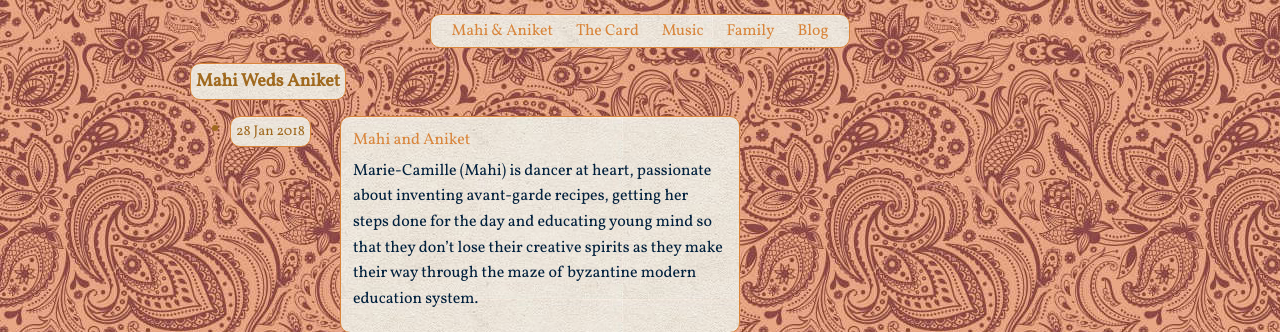
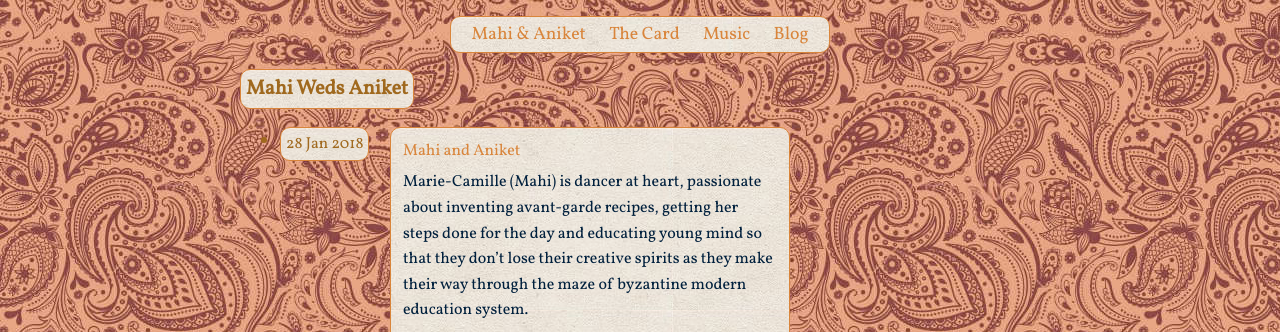
Before and after one commit to mahiwedsaniket/mahiwedsaniket.github.io, a Jekyll site: the page built from index.html, in a window 1280 px wide, cut to the strip 0-332 px from the top of the page. Built offline with Jekyll 4.4.1, drawn with Linux system fonts in a browser that asks for light colours.

Commit message:
All done

```diff
--- a/_layouts/default.html
+++ b/_layouts/default.html
@@ -15,7 +15,7 @@
 					<li><a href="/am_about">Mahi & Aniket</a></li>
 					<li><a href="/am_card"> The Card</a></li>
 					<li><a href="/am_music">Music</a></li>
-					<li><a href="/am_family">Family</a></li>
+					<!-- <li><a href="/am_family">Family</a></li> -->
 					<!-- <li><a href="/">The wedding</a></li> -->
 	        		<li><a href="/am_blog/">Blog</a></li>
 				<!-- <li><a href="http://kaniket1.github.io/blog/atom.xml">RSS</a></li> -->
--- a/css/main.css
+++ b/css/main.css
@@ -1,13 +1,27 @@
 body {
     margin: 0px auto;
-    width: 96%;
-	max-width: 900px;
+    width: 97%;
+	max-width: 800px;
     color: rgb(160,105,30);
     background-color: #F5F3EE;
 	background: url("../fig/fade_blue_gota.jpg") ;
 	font-family: 'Vollkorn', "Times New Roman", Times, serif;
-	font-size: 16px;
+	font-size: 18px;
 }
+
+@media only screen and (max-width: 500px) {
+	body {
+	    margin: 0px auto;
+	    width: 97%;
+		max-width: 800px;
+	    color: rgb(160,105,30);
+	    background-color: #F5F3EE;
+		background: url("../fig/fade_blue_gota.jpg") ;
+		font-family: 'Vollkorn', "Times New Roman", Times, serif;
+		font-size: 22px;
+	}
+}
+
 
 nav ul, footer ul {
 /*    font-family:'Helvetica', 'Arial', 'Sans-Serif';*/
@@ -62,6 +76,15 @@ p {
     line-height: 1.6;
     color: rgb(0,32,61);
 }
+
+@media only screen and (max-width: 500px) {
+	p {
+		font-size: 20px;
+	    line-height: 1.4;
+	    color: rgb(0,32,61);
+	}
+}
+
 
 
 footer {
```
